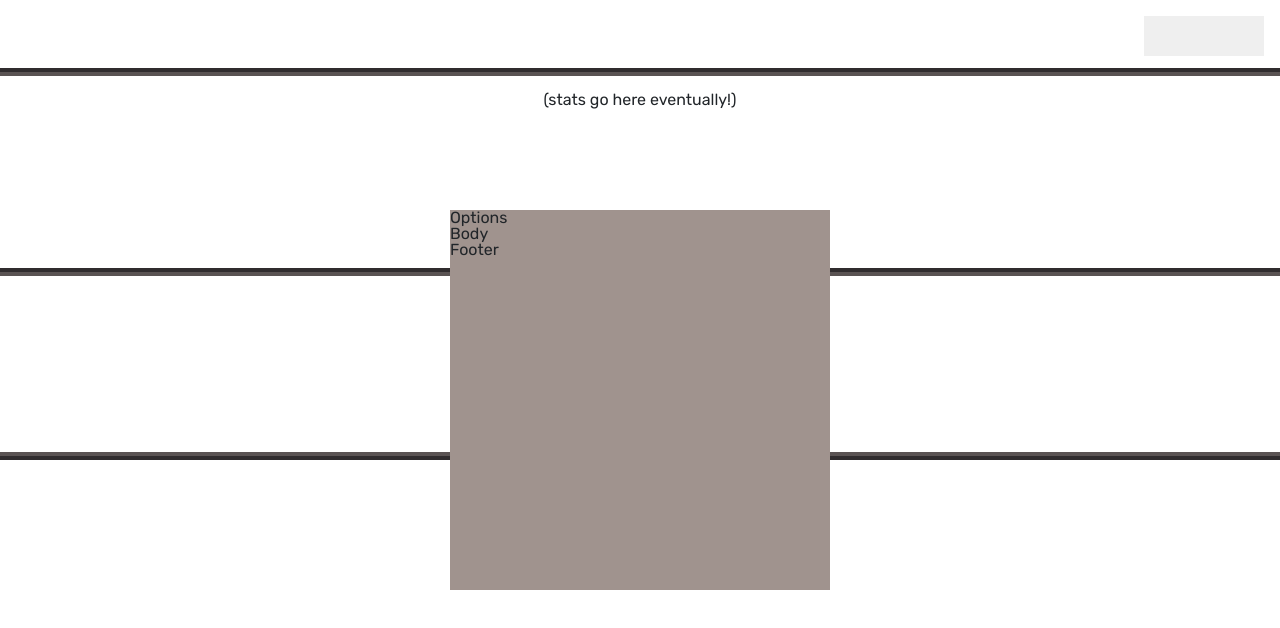
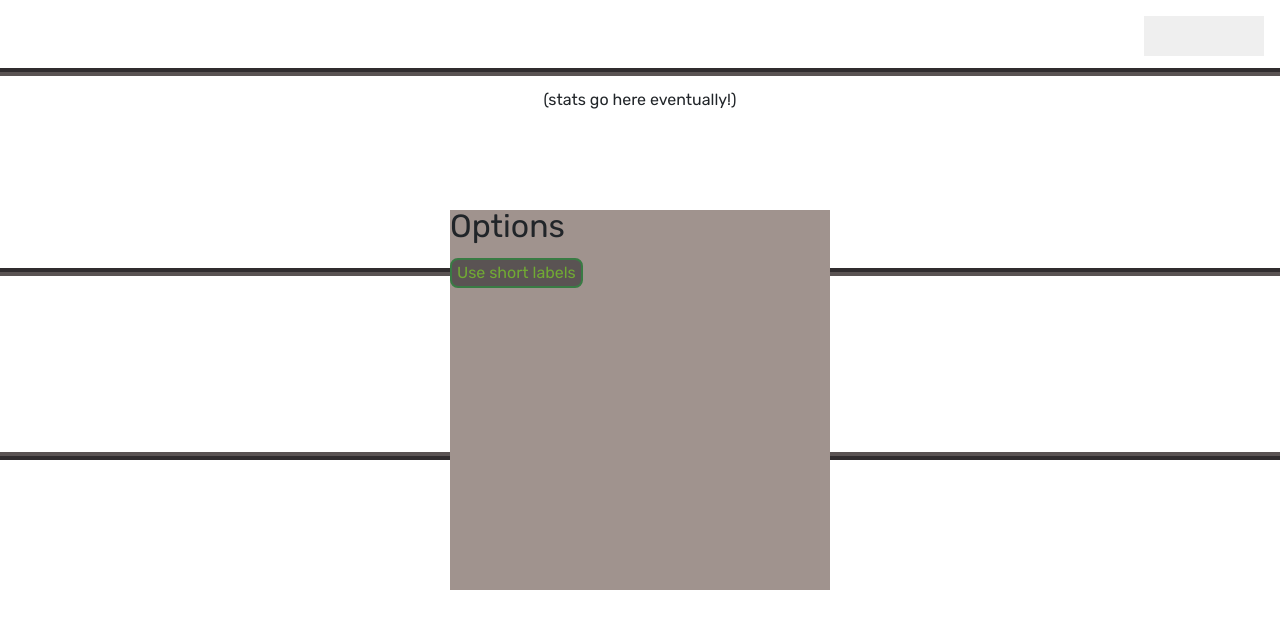
Before and after one commit to MarNicGit/CheeseClicker, a website built with webpack: page src/index.html in a window 1280 px wide. Both pictures are taken after a click on the button 1204 px from the left and 36 px from the top of the page. Built offline with nearby package versions, Linux system fonts and the light colour scheme; files whose address does not match are found by name.

Commit message:
Added the short label option to the modal

```diff
--- a/src/scripts/controllers/guiController.ts
+++ b/src/scripts/controllers/guiController.ts
@@ -61,7 +61,7 @@ export class GuiController{
         let prevUnitValue = this.counterLbl.innerText;
         let units = this.game.units;
         if(prevUnitValue != units.toPretty()){
-            this.counterLbl.innerText = units.toPretty(true);
+            this.counterLbl.innerText = units.toPretty(this.game.options.useShortLabels);
         }
 
         this.updateButtons();
@@ -71,7 +71,7 @@ export class GuiController{
     updateCheesePerSecLabel() {
         let cheesePerSec = this.game.clickers.getIncrement() * (1000 / this.game.TICKER_INTERVAL);
         let element = this.secLbl;
-        let lbl = cheesePerSec.toPretty(true);
+        let lbl = cheesePerSec.toPretty(this.game.options.useShortLabels);
         //if(lbl.endsWith('.0')) lbl = lbl.replace('.0','');
 
         let label = `${lbl} per sec`;
--- a/src/scripts/controllers/modalController.ts
+++ b/src/scripts/controllers/modalController.ts
@@ -1,4 +1,5 @@
 import { Game } from "../game";
+import { Options } from "../models/options";
 
 export class ModalController {
     constructor(public game : Game) {
@@ -6,18 +7,29 @@ export class ModalController {
     }
 
     renderOptionsModal(){
+        if(document.getElementById('optionsModal')){
+            return;
+        }
+
         let element = document.createElement('div');
 
         element.className = 'modal';
+        element.id = 'optionsModal';
+
+        let body = document.createElement('div');
+
+        body.className = 'modalBody';
+        body.append(this.renderBoolBtn('Use short labels', this.game.options.useShortLabels, ()=>{
+            return this.game.options.useShortLabels = !this.game.options.useShortLabels;
+        }));
+
         element.innerHTML = `
             <div class="modalTitle">Options</div>
             <div class="modalCloseBtn"></div>
-            <div class="modalBody">Body</div>
-            <div class="modalFooter">Footer</div>
         `;
 
         element.querySelector('.modalCloseBtn').addEventListener('click', (e)=>this.closeModal(e));
-
+        element.append(body);
         document.getElementById('main').appendChild(element);
 
     }
@@ -26,4 +38,26 @@ export class ModalController {
         let el = e.target as HTMLElement;
         el.closest('.modal').remove();
     }
+
+    renderBoolBtn(label:string, initialValue:boolean, fn:Function){
+        let btn = document.createElement('div');
+        btn.className = 'boolBtn';
+        btn.textContent = label;
+
+        btn.addEventListener('click',()=>{
+            this.setDisabledClass(btn, fn());
+        });
+
+        this.setDisabledClass(btn, initialValue);
+
+        return btn;
+    }
+
+    private setDisabledClass(btn:HTMLElement, value:boolean){
+        if(!value){
+            btn.classList.add('disabled');
+        }else{
+            btn.classList.remove('disabled');
+        }
+    }
 }
--- a/src/style/_modal.scss
+++ b/src/style/_modal.scss
@@ -11,6 +11,9 @@
     background-clip: content-box;
     border: 10px solid transparent;
     border-image: url('../img/border.png') 30% round;
+
+    display: flex;
+    flex-direction: column;
 
     .modalCloseBtn{
         position: absolute;
@@ -28,4 +31,30 @@
             cursor: pointer;
         }
     }
+
+    .modalTitle{
+        font-size: 2em;
+    }
+
+    .modalBody{
+        margin-top: 1em;
+        height: 100%;
+
+        .boolBtn{
+            cursor: pointer;
+            user-select: none;
+            display: inline-block;
+            padding: 5px;
+            border-radius: .5em;
+            border: 2px solid $color-darkgreen;
+            background-color: $color-dark;
+
+            &.disabled{
+                color: $color-darkgray;
+                border: 2px solid $color-black;
+            }
+
+            color: $color-green;
+        }
+    }
   }
--- a/src/style/_vars.scss
+++ b/src/style/_vars.scss
@@ -3,4 +3,11 @@ $font-rubik: 'Rubik', sans-serif;
 
 ///colors
 
+$color-black: #302c2e;
+$color-dark: #5a5353;
+$color-darkgray: #7d7071;
 $color-gray: #a0938e;
+
+$color-lightgreen: #b6d53c;
+$color-green: #71aa34;
+$color-darkgreen: #397b44;
```
